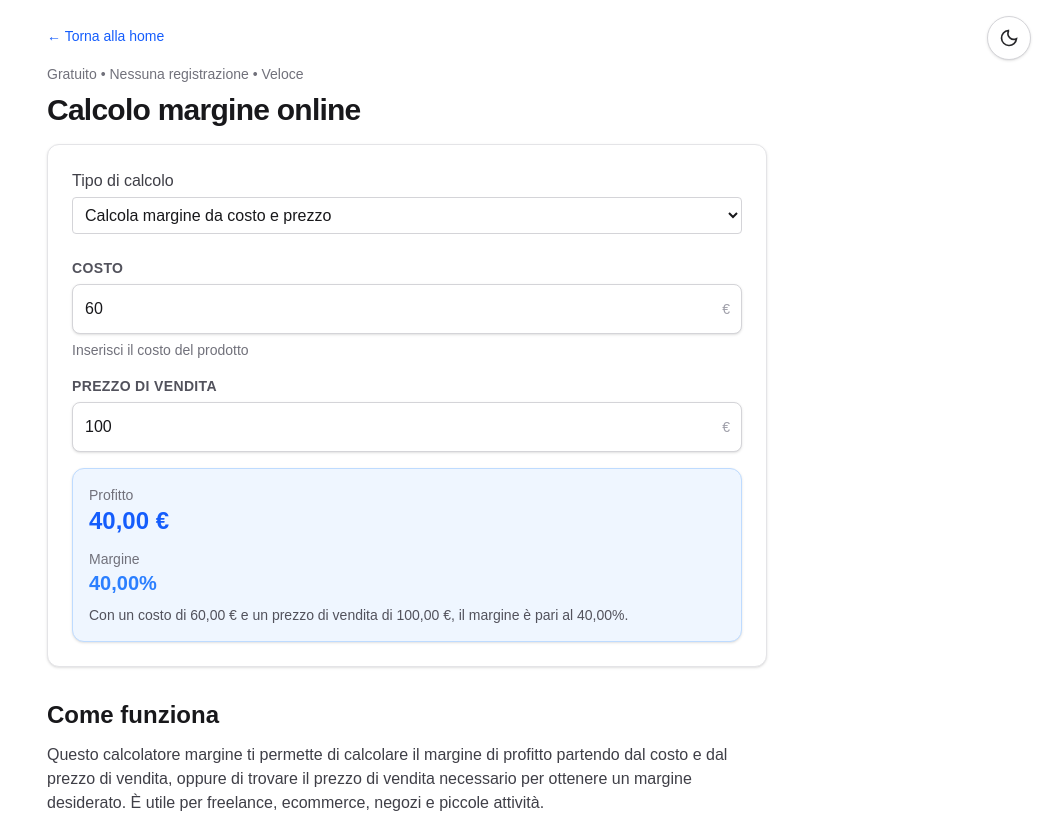
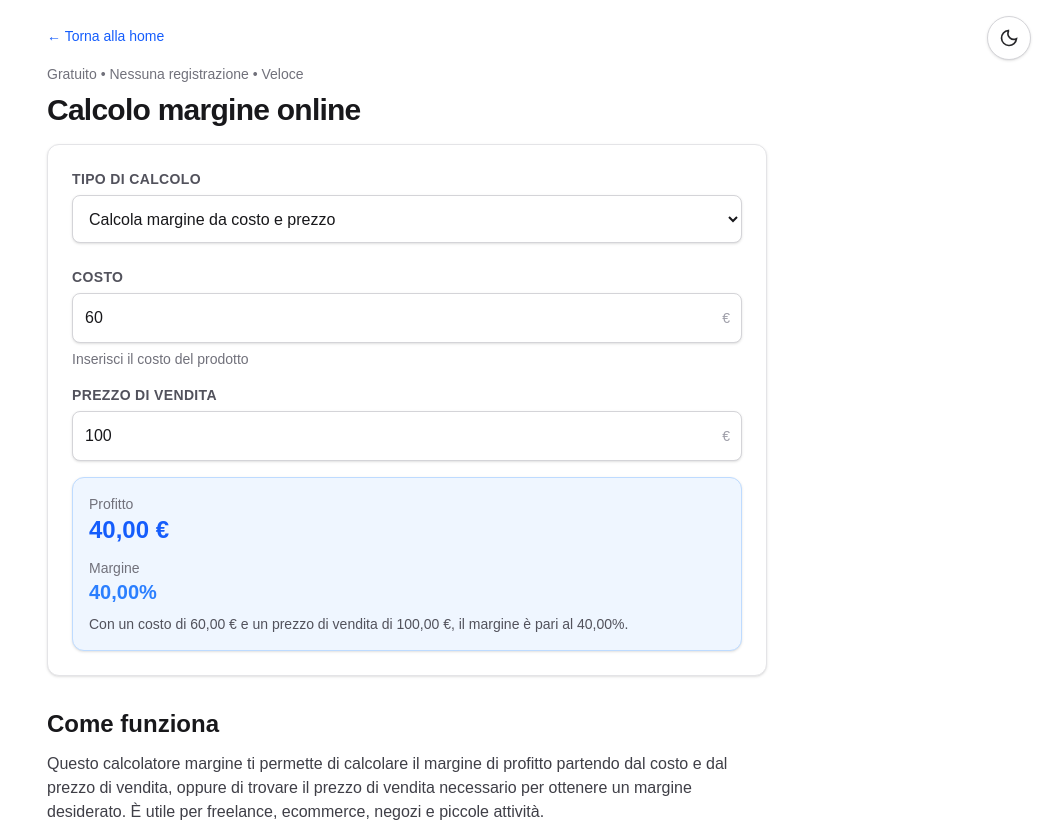
Before and after one commit to elpablo/calcolafacile, a Next.js app: page /it/calcolo-margine in a window 1280 px wide. Shown: the top 822 px of the page, without its empty margins (233-1280 px from the left). Built offline with nearby package versions, Linux system fonts and the light colour scheme.

Commit message:
Refactor styling classes for select and label elements in multiple calculators for consistency

```diff
--- a/src/app/it/calcolatore-iva/IvaCalculator.js
+++ b/src/app/it/calcolatore-iva/IvaCalculator.js
@@ -38,6 +38,12 @@ export default function CalcolatoreIVA() {
         maximumFractionDigits: 2,
       });
 
+    const selectClass =
+      "h-12 w-full rounded-lg border border-zinc-300 bg-white px-3 text-base font-medium leading-none text-zinc-900 shadow-sm focus:border-blue-500 focus:outline-none focus:ring-2 focus:ring-blue-500/20 dark:border-zinc-700 dark:bg-zinc-900 dark:text-zinc-100 dark:focus:border-blue-400";
+
+    const labelClass =
+      "mb-1.5 block text-sm font-semibold uppercase tracking-wide text-zinc-600 dark:text-zinc-300";
+
     return (
       <ToolLayout
         title="Calcolatore IVA online (scorporo e aggiunta)"
@@ -67,11 +73,11 @@ export default function CalcolatoreIVA() {
         />
 
         <div className="mb-4">
-          <label className="mb-1 block text-zinc-700 dark:text-zinc-300">Aliquota IVA (%)</label>
+          <label className={labelClass}>Aliquota IVA</label>
           <select
             value={aliquota}
             onChange={(e) => setAliquota(Number(e.target.value))}
-            className="w-full rounded border border-zinc-300 bg-white p-2 text-zinc-900 focus:border-blue-500 focus:outline-none focus:ring-2 focus:ring-blue-500/20 dark:border-zinc-700 dark:bg-zinc-900 dark:text-zinc-100 dark:focus:border-blue-400"
+            className={selectClass}
           >
             <option value={22}>22%</option>
             <option value={10}>10%</option>
@@ -80,11 +86,11 @@ export default function CalcolatoreIVA() {
         </div>
 
         <div className="mb-4">
-          <label className="mb-1 block text-zinc-700 dark:text-zinc-300">Tipo calcolo</label>
+          <label className={labelClass}>Tipo calcolo</label>
           <select
             value={tipo}
             onChange={(e) => setTipo(e.target.value)}
-            className="w-full rounded border border-zinc-300 bg-white p-2 text-zinc-900 focus:border-blue-500 focus:outline-none focus:ring-2 focus:ring-blue-500/20 dark:border-zinc-700 dark:bg-zinc-900 dark:text-zinc-100 dark:focus:border-blue-400"
+            className={selectClass}
           >
             <option value="aggiungi">Aggiungi IVA</option>
             <option value="scorpora">Scorpora IVA</option>
--- a/src/app/it/calcolo-margine/MarginCalculator.js
+++ b/src/app/it/calcolo-margine/MarginCalculator.js
@@ -47,8 +47,12 @@ export default function MarginCalculator() {
             minimumFractionDigits: 2,
             maximumFractionDigits: 2,
         });
-    const fieldClass =
-        "w-full rounded border border-zinc-300 bg-white p-2 text-zinc-900 placeholder:text-zinc-400 focus:border-blue-500 focus:outline-none focus:ring-2 focus:ring-blue-500/20 dark:border-zinc-700 dark:bg-zinc-900 dark:text-zinc-100 dark:placeholder:text-zinc-500 dark:focus:border-blue-400";
+
+    const selectClass =
+        "h-12 w-full rounded-lg border border-zinc-300 bg-white px-3 text-base font-medium leading-none text-zinc-900 shadow-sm focus:border-blue-500 focus:outline-none focus:ring-2 focus:ring-blue-500/20 dark:border-zinc-700 dark:bg-zinc-900 dark:text-zinc-100 dark:focus:border-blue-400";
+
+    const labelClass =
+        "mb-1.5 block text-sm font-semibold uppercase tracking-wide text-zinc-600 dark:text-zinc-300";
 
     return (
         <ToolLayout
@@ -75,11 +79,11 @@ export default function MarginCalculator() {
             }
         >
             <div className="mb-6">
-                <label className="mb-1 block text-zinc-700 dark:text-zinc-300">Tipo di calcolo</label>
+                <label className={labelClass}>Tipo di calcolo</label>
                 <select
                     value={mode}
                     onChange={(e) => setMode(e.target.value)}
-                    className={fieldClass}
+                    className={selectClass}
                 >
                     <option value="fromPrice">Calcola margine da costo e prezzo</option>
                     <option value="targetMargin">Calcola prezzo da margine desiderato</option>
@@ -118,13 +122,13 @@ export default function MarginCalculator() {
             <ResultBox>
                 {mode === "fromPrice" ? (
                     <>
-                        <p className="text-sm text-zinc-500">Profitto</p>
-                        <p className="text-2xl font-bold text-blue-600">
+                        <p className="text-sm text-zinc-500 dark:text-zinc-400">Profitto</p>
+                        <p className="text-2xl font-bold text-blue-600 dark:text-blue-300">
                             {formatEuro(profitto)} €
                         </p>
 
-                        <p className="mt-3 text-sm text-zinc-500">Margine</p>
-                        <p className="text-xl font-semibold text-blue-500">
+                        <p className="mt-3 text-sm text-zinc-500 dark:text-zinc-400">Margine</p>
+                        <p className="text-xl font-semibold text-blue-500 dark:text-blue-300">
                             {formatPercent(margine)}%
                         </p>
 
@@ -140,13 +144,13 @@ export default function MarginCalculator() {
                     </>
                 ) : (
                     <>
-                        <p className="text-sm text-zinc-500">Prezzo di vendita</p>
-                        <p className="text-2xl font-bold text-blue-600">
+                        <p className="text-sm text-zinc-500 dark:text-zinc-400">Prezzo di vendita</p>
+                        <p className="text-2xl font-bold text-blue-600 dark:text-blue-300">
                             {formatEuro(prezzoDaMargine)} €
                         </p>
 
-                        <p className="mt-3 text-sm text-zinc-500">Profitto</p>
-                        <p className="text-xl font-semibold text-blue-500">
+                        <p className="mt-3 text-sm text-zinc-500 dark:text-zinc-400">Profitto</p>
+                        <p className="text-xl font-semibold text-blue-500 dark:text-blue-300">
                             {formatEuro(profittoDaMargine)} €
                         </p>
 
--- a/src/app/it/calcolo-markup/MarkupCalculator.js
+++ b/src/app/it/calcolo-markup/MarkupCalculator.js
@@ -47,6 +47,12 @@ export default function MarkupCalculator() {
             maximumFractionDigits: 2,
         });
 
+    const selectClass =
+        "h-12 w-full rounded-lg border border-zinc-300 bg-white px-3 text-base font-medium leading-none text-zinc-900 shadow-sm focus:border-blue-500 focus:outline-none focus:ring-2 focus:ring-blue-500/20 dark:border-zinc-700 dark:bg-zinc-900 dark:text-zinc-100 dark:focus:border-blue-400";
+
+    const labelClass =
+        "mb-1.5 block text-sm font-semibold uppercase tracking-wide text-zinc-600 dark:text-zinc-300";
+
     return (
         <ToolLayout
             title="Calcolo markup online"
@@ -72,11 +78,11 @@ export default function MarkupCalculator() {
             }
         >
             <div className="mb-6">
-                <label className="mb-1 block text-zinc-700 dark:text-zinc-300">Tipo di calcolo</label>
+                <label className={labelClass}>Tipo di calcolo</label>
                 <select
                     value={mode}
                     onChange={(e) => setMode(e.target.value)}
-                    className="w-full rounded border border-zinc-300 bg-white p-2 text-zinc-900 focus:border-blue-500 focus:outline-none focus:ring-2 focus:ring-blue-500/20 dark:border-zinc-700 dark:bg-zinc-900 dark:text-zinc-100 dark:focus:border-blue-400"
+                    className={selectClass}
                 >
                     <option value="fromPrice">Calcola markup da costo e prezzo</option>
                     <option value="targetMarkup">Calcola prezzo da markup desiderato</option>
--- a/src/app/it/calcolo-percentuale/PercentageCalculator.js
+++ b/src/app/it/calcolo-percentuale/PercentageCalculator.js
@@ -32,6 +32,12 @@ export default function PercentageCalculator() {
             minimumFractionDigits: 2,
             maximumFractionDigits: 2,
         });
+
+    const selectClass =
+        "h-12 w-full rounded-lg border border-zinc-300 bg-white px-3 text-base font-medium leading-none text-zinc-900 shadow-sm focus:border-blue-500 focus:outline-none focus:ring-2 focus:ring-blue-500/20 dark:border-zinc-700 dark:bg-zinc-900 dark:text-zinc-100 dark:focus:border-blue-400";
+
+    const labelClass =
+        "mb-1.5 block text-sm font-semibold uppercase tracking-wide text-zinc-600 dark:text-zinc-300";
 
     const renderResult = () => {
         if (mode === modes.percentOf) {
@@ -132,11 +138,11 @@ export default function PercentageCalculator() {
             }
         >
             <div className="mb-6">
-                <label className="mb-1 block text-zinc-700 dark:text-zinc-300">Tipo di calcolo</label>
+                <label className={labelClass}>Tipo di calcolo</label>
                 <select
                     value={mode}
                     onChange={(e) => setMode(e.target.value)}
-                    className="w-full rounded border border-zinc-300 bg-white p-2 text-zinc-900 focus:border-blue-500 focus:outline-none focus:ring-2 focus:ring-blue-500/20 dark:border-zinc-700 dark:bg-zinc-900 dark:text-zinc-100 dark:focus:border-blue-400"
+                    className={selectClass}
                 >
                     <option value={modes.percentOf}>Quanto è X% di un numero</option>
                     <option value={modes.ratio}>Un numero è che percentuale del totale</option>
@@ -200,11 +206,11 @@ export default function PercentageCalculator() {
                     />
 
                     <div className="mb-4">
-                        <label className="mb-1 block text-zinc-700 dark:text-zinc-300">Tipo variazione</label>
+                        <label className={labelClass}>Tipo variazione</label>
                         <select
                             value={tipoVariazione}
                             onChange={(e) => setTipoVariazione(e.target.value)}
-                            className="w-full rounded border border-zinc-300 bg-white p-2 text-zinc-900 focus:border-blue-500 focus:outline-none focus:ring-2 focus:ring-blue-500/20 dark:border-zinc-700 dark:bg-zinc-900 dark:text-zinc-100 dark:focus:border-blue-400"
+                            className={selectClass}
                         >
                             <option value="aumento">Aumento</option>
                             <option value="riduzione">Riduzione</option>
--- a/src/app/it/calcolo-stipendio-netto/SalaryCalculator.js
+++ b/src/app/it/calcolo-stipendio-netto/SalaryCalculator.js
@@ -7,8 +7,9 @@ export default function SalaryCalculator() {
     const [ral, setRal] = useState(30000);
 
     const ralNumber = parseFloat(ral);
+    const isValid = !isNaN(ralNumber) && ralNumber > 0;
 
-    const nettoAnnuale = isNaN(ralNumber) ? 0 : ralNumber * 0.7;
+    const nettoAnnuale = isValid ? ralNumber * 0.7 : 0;
 
     const nettoMensile = nettoAnnuale / 12;
 
@@ -18,8 +19,6 @@ export default function SalaryCalculator() {
             maximumFractionDigits: 2,
         });
 
-
-    const isValid = !isNaN(ralNumber) && ralNumber > 0;
 
     return (
         <ToolLayout
--- a/src/app/it/convertitore-unita/UnitConverter.js
+++ b/src/app/it/convertitore-unita/UnitConverter.js
@@ -99,7 +99,7 @@ const categories = {
 };
 
 const selectClass =
-    "w-full rounded-lg border border-zinc-300 bg-white px-3 py-3 text-base font-medium text-zinc-900 shadow-sm focus:border-blue-500 focus:outline-none focus:ring-2 focus:ring-blue-500/20 dark:border-zinc-700 dark:bg-zinc-900 dark:text-zinc-100 dark:focus:border-blue-400";
+    "h-12 w-full rounded-lg border border-zinc-300 bg-white px-3 text-base font-medium leading-none text-zinc-900 shadow-sm focus:border-blue-500 focus:outline-none focus:ring-2 focus:ring-blue-500/20 dark:border-zinc-700 dark:bg-zinc-900 dark:text-zinc-100 dark:focus:border-blue-400";
 
 const labelClass =
     "mb-1.5 block text-sm font-semibold uppercase tracking-wide text-zinc-600 dark:text-zinc-300";
```
